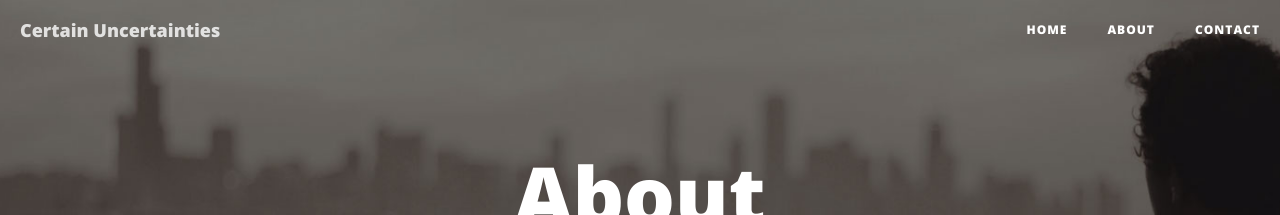
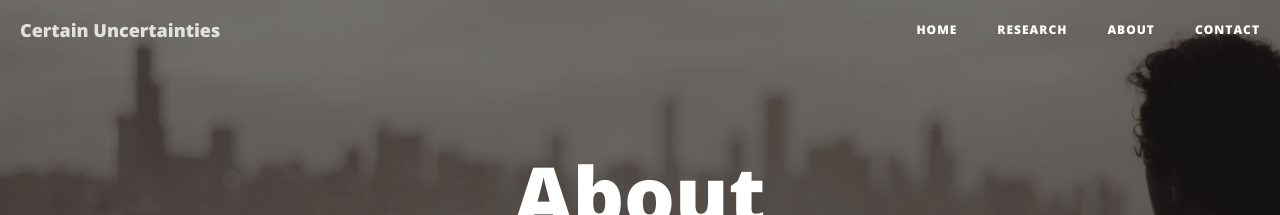
Before and after one commit to quantbhlin/blog, a Jekyll site: the page built from about.html, in a window 1280 px wide. Shown: the top 215 px of the page. Built offline with Jekyll 4.4.1, drawn with Linux system fonts in a browser that asks for light colours; nearby versions of some CDN libraries.

Commit message:
add link

```diff
--- a/_includes/nav.html
+++ b/_includes/nav.html
@@ -18,6 +18,9 @@
                 <li>
                     <a href="{{ site.baseurl }}/">Home</a>
                 </li>
+                <li>
+                    <a href="http://research.bhlin.me">Research</a>
+                </li>
                 {% for page in site.pages %}{% if page.title %}
                 <li>
                     <a href="{{ page.url | prepend: site.baseurl }}">{{ page.title }}</a>
--- a/about.html
+++ b/about.html
@@ -5,4 +5,4 @@ description: "This is what I do."
 header-img: "img/about-bg.jpg"
 ---
 
-<p> My name is Binghuan Lin. I am a researcher in finance and economics related field. More information regarding my research and work can be found on <a href="http://www.bhlin.me">my personal website</a> and my <a href="http://fi.linkedin.com/in/binghuanlin/en">LinkedIn</a> page. </p>
+<p> My name is Binghuan Lin. I am a researcher in finance and economics related field. More information regarding my research and work can be found on <a href="http://research.bhlin.me">my personal website</a> and my <a href="http://fi.linkedin.com/in/binghuanlin/en">LinkedIn</a> page. </p>
```
